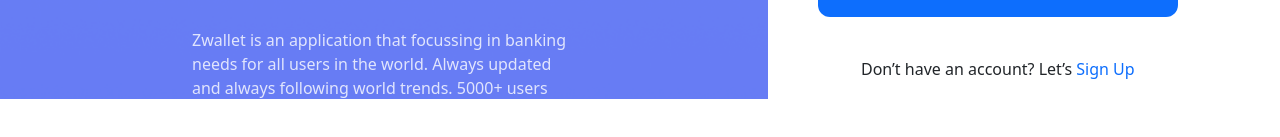
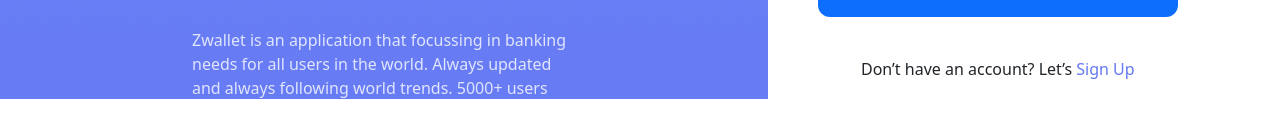
Before and after one commit to aryairama/zwallet-react, a React (Create React App) app: page /login in a window 1280 px wide. Shown: the part 701-838 px from the top of the page. Built offline with nearby package versions, Linux system fonts and the light colour scheme.

Commit message:
add color

```diff
--- a/src/assets/css/color.css
+++ b/src/assets/css/color.css
@@ -8,6 +8,10 @@
 
 .c-grey {
   color: #3a3d42 !important;
+}
+
+.c-primary {
+  color: #6379f4 !important;
 }
 
 /* bg as background */
```
